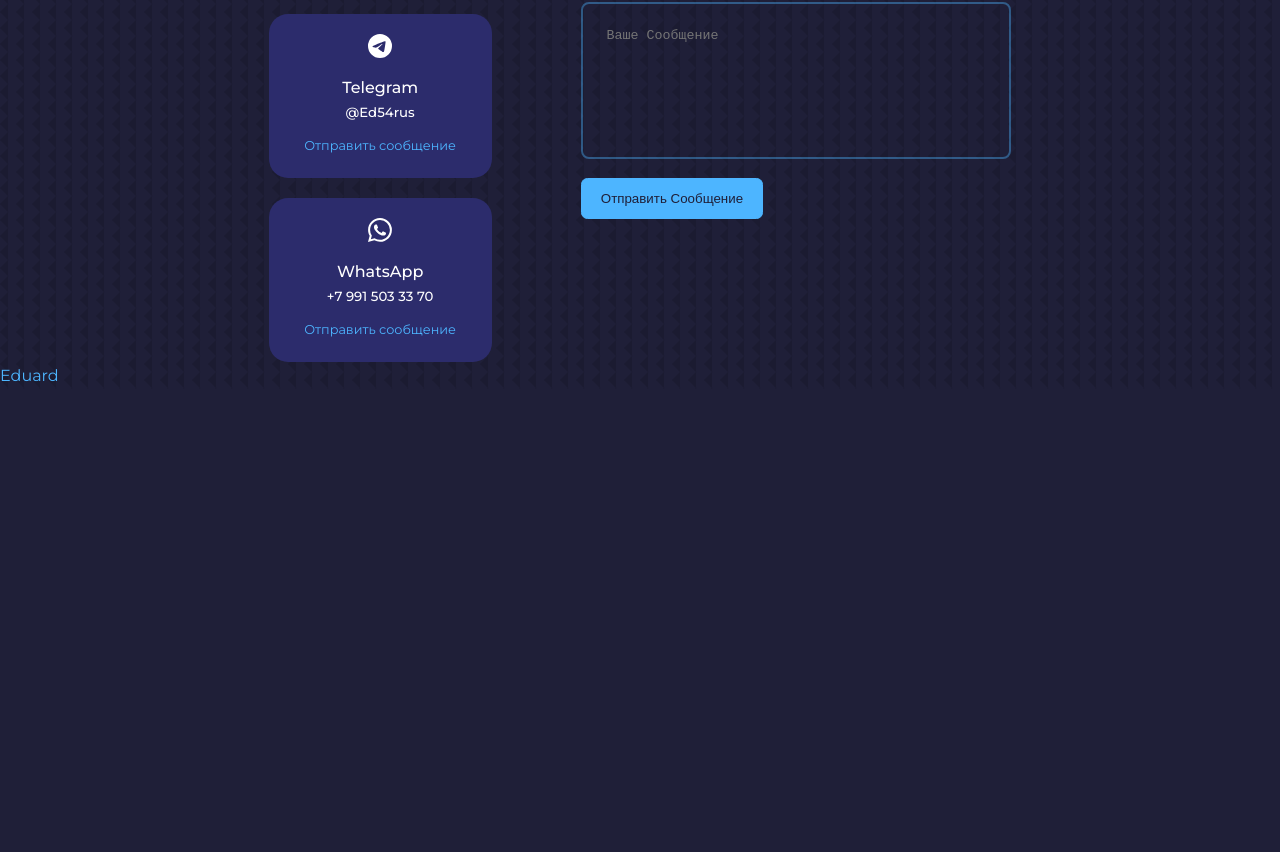
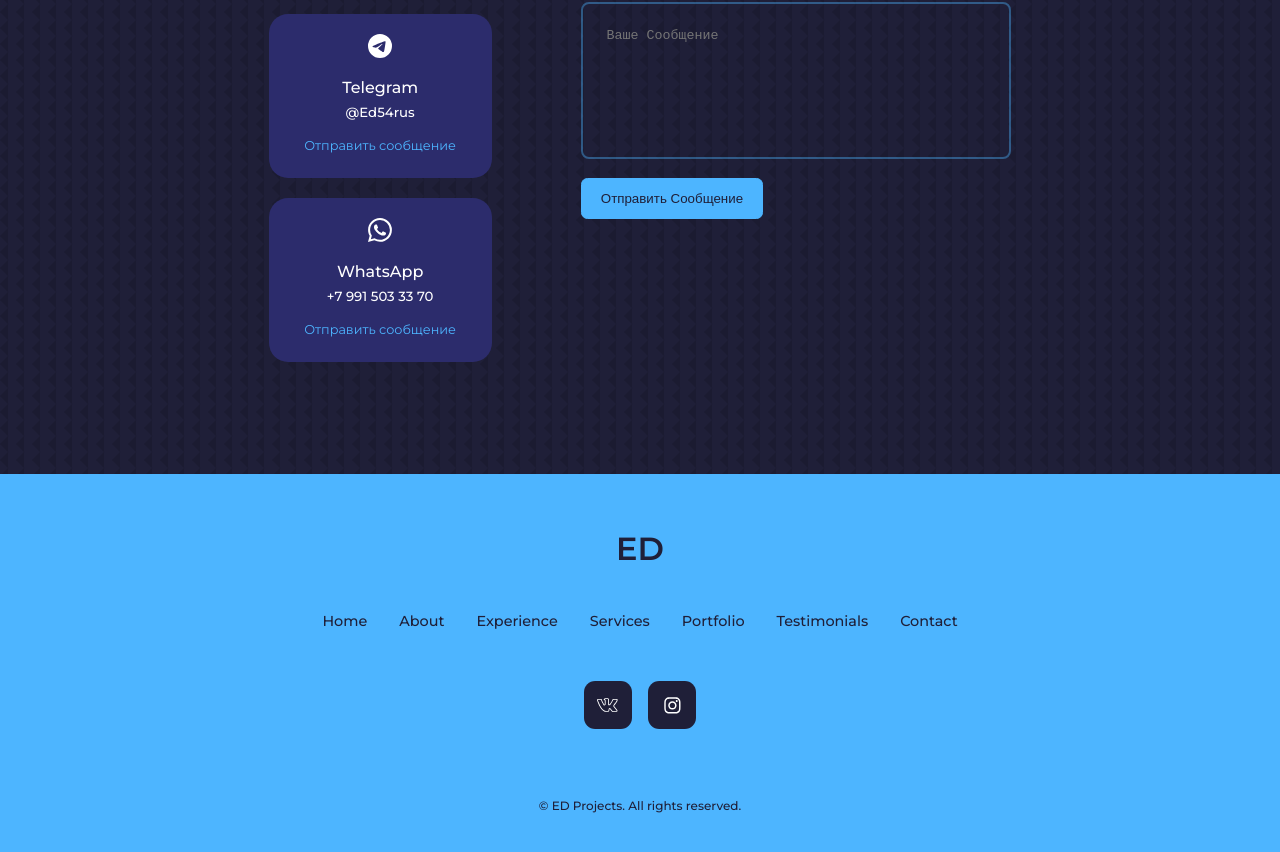
Before and after one commit to Ed54rus/portfolio-website, a React (Create React App) app: page / in a window 1280 px wide. Shown: the part 5340-6192 px from the top of the page. Before the commit the page ends 5729 px from the top, so only its background shows below. Built offline with nearby package versions, Linux system fonts and the light colour scheme.

Commit message:
выполнен блок Footer

```diff
--- a/src/components/contact/contact.css
+++ b/src/components/contact/contact.css
@@ -53,7 +53,7 @@
     background: transparent;
     border: 2px solid var(--color-primary-variant);
     resize: none;
-    color: var(--white);
+    color: var(--color-white);
     /* font-size: 1rem; */
 }
 
--- a/src/components/footer/Footer.jsx
+++ b/src/components/footer/Footer.jsx
@@ -1,12 +1,58 @@
 import React from "react";
 import "./footer.css";
+import { SlSocialVkontakte } from "react-icons/sl";
+import { AiOutlineInstagram } from "react-icons/ai";
 
 const Footer = () => {
   return (
     <footer>
       <a href="#home" className="footer__logo">
-        Eduard
+        ED
       </a>
+
+      <ul className="permalinks">
+        <li>
+          <a href="#home">Home</a>
+        </li>
+        <li>
+          <a href="#about">About</a>
+        </li>
+        <li>
+          <a href="#experience">Experience</a>
+        </li>
+        <li>
+          <a href="#services">Services</a>
+        </li>
+        <li>
+          <a href="#portfolio">Portfolio</a>
+        </li>
+        <li>
+          <a href="#testimonials">Testimonials</a>
+        </li>
+        <li>
+          <a href="#contact">Contact</a>
+        </li>
+      </ul>
+
+      <div className="footer__socials">
+        <a
+          href="https://vk.com/ed54rus"
+          target="_blank"
+          rel="noreferrer noopener"
+        >
+          <SlSocialVkontakte />
+        </a>
+        <a
+          href="http://instagram.com/eduard_malyshenko"
+          target="_blank"
+          rel="noreferrer noopener"
+        >
+          <AiOutlineInstagram />
+        </a>
+      </div>
+      <div className="footer__copyright">
+        <small>&copy; ED Projects. All rights reserved.</small>
+      </div>
     </footer>
   );
 };
--- a/src/components/footer/footer.css
+++ b/src/components/footer/footer.css
@@ -0,0 +1,73 @@
+footer {
+    background: var(--color-primary);
+    padding: 3rem 0;
+    text-align: center;
+    font-size: 0.9rem;
+    margin-top: 7rem;
+}
+
+footer a {
+    color: var(--color-bg);
+}
+
+.footer__logo {
+    font-size: 2rem;
+    font-weight: 600;
+    margin-bottom: 2rem;
+    display: inline-block;
+}
+
+.permalinks {
+    display: flex;
+    flex-wrap: wrap;
+    justify-content: center;
+    gap: 2rem;
+    margin: 0 auto 3rem;
+    font-weight: 500;
+
+}
+
+.footer__socials {
+    display: flex;
+    justify-content: center;
+    font-size: 1rem;
+    gap: 1rem;
+    margin-bottom: 4rem;
+}
+
+.footer__socials a {
+    background: var(--color-bg);
+    color: var(--color-white);
+    font-size: 1.3rem;
+    padding: 0.8rem;
+    border-radius: 0.7rem;
+    display: flex;
+    border: 1px solid transparent;
+}
+
+.footer__socials a:hover {
+    background: transparent;
+    color: var(--color-bg);
+    border-color: var(--color-bg);
+}
+
+.footer__copyright {
+    margin-bottom: 4rem;
+    color: var(--color-bg);
+    font-weight: 500;
+}
+
+
+/* ================ MEDIA QUERIES (SMALL DEVICES) ================ */
+
+
+@media screen and (max-width: 600px) {
+    .permalinks {
+        flex-direction: column;
+        gap: 1.5rem;
+    }
+
+    .footer__socials {
+        margin-bottom: 2.6rem;
+    }
+}
```
